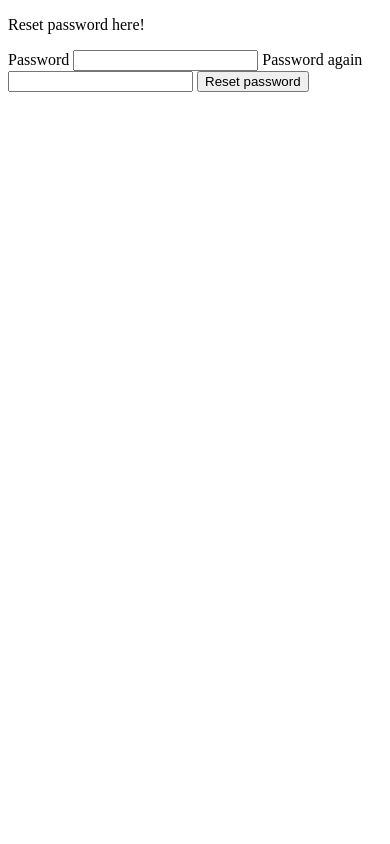
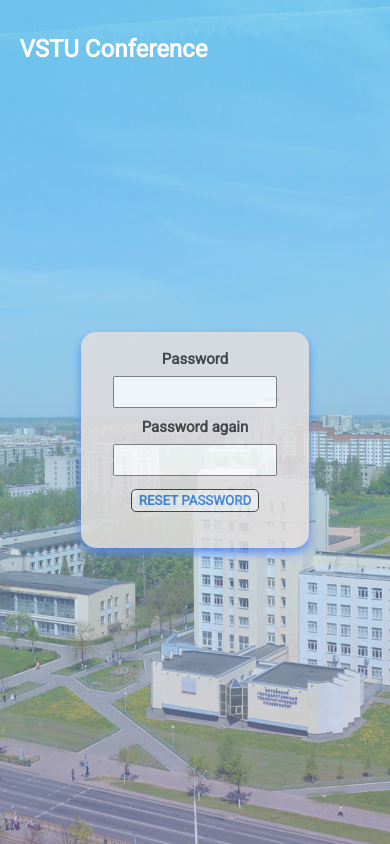
Before and after one commit to tragislav/Conference-VSTU, a website: page src/ResetPassword/resetPassword.html in a window 390 px wide. Drawn offline with Linux system fonts and the light colour scheme.

Commit message:
adapt reset page

```diff
--- a/src/ResetPassword/resetPassword.css
+++ b/src/ResetPassword/resetPassword.css
@@ -0,0 +1,352 @@
+body {
+    margin: 0;
+    font-family: 'Roboto', sans-serif;
+    font-size: 15px;
+    color: #333;
+    line-height: 1.6;
+    -webkit-font-smoothing: antialiased;
+}
+
+*,
+*:before,
+*:after {
+    box-sizing: border-box;
+}
+
+h1,h2,h3,h4,h5,h6 {
+    margin: 0;
+}
+
+.container {
+    width: 100%;
+    max-width: 1200px;
+    margin: 0 auto;
+    padding: 0 5%;
+}
+
+.header{
+    width: 100%;
+    height: 100px;
+    padding-top: 30px;
+
+    position: absolute;
+    top: 0;
+    left: 0;
+    z-index: 1000;
+}
+
+.header__inner {
+    display: flex;
+}
+
+.header__logo{
+    font-size: 30px;
+    font-weight: 700;
+    color: #fff;
+}
+
+.intro{
+    display: flex;
+    flex-direction: column;
+    justify-content: center;
+    height: 100vh;
+    background: url("../img/img.jpg") center no-repeat;
+    background-size: cover;
+}
+
+.reset {
+    display: flex;
+    flex-direction: column;
+    width: 50%;
+    height: 100%;
+    margin: 30px auto;
+    background-color: rgb(226, 222, 222);
+    opacity: 85%;
+    box-shadow: 0 5px 10px rgb(79, 132, 245);
+    border-radius: 15px;
+}
+
+.reset__form{
+    padding: 15px 15px 0;
+    width: 50%;
+    height: 70%;
+    margin: 0 auto;
+    text-align: center;
+    line-height: 2.2;
+}
+
+.pass {
+    font-weight: 700;
+    font-size: 15px;
+    text-align: center;
+}
+
+.pass__ag {
+    font-weight: 700;
+    font-size: 15px;
+    text-align: center;
+}
+
+input[type="password"]{
+    width:100%;
+    margin-bottom: 20px;
+}
+
+button{
+    font-family: 'Roboto', sans-serif;
+    display: inline-block;
+    vertical-align: top;
+    font-weight: 600;
+    color: rgb(54, 124, 216);
+    border: 1.5px solid #333;
+    border-radius: 5px;
+    text-transform: uppercase;
+    transition-duration:0.2s ;
+    cursor: pointer;
+    margin-top: 10px;
+    padding: 7px 15px;
+    margin-right: 7px;
+}
+
+button:hover{
+    background-color: #fff;
+    color: #333;
+}
+
+button:active {
+    background-color: #8cabff;
+    transform: translateY(4px);
+    box-shadow: 0 6px #666;
+    color:#fff;
+}
+
+
+@media (max-width:3840px) and (min-width:1921px){
+
+    .header{
+        height: 500px;
+    }
+
+    .container {
+        width: 100%;
+        max-width: 3000px;
+        max-height: 900px;
+        margin: 0 auto;
+        padding: 0 180px;
+    }
+
+    .header__logo{
+        font-size: 96px;
+    }
+
+    .reset {
+        width: 55%;
+        height: 105%;
+    }
+
+    .reset__form{
+        margin-top: 5%;
+        width: 100%;
+        height: 100%;
+        padding: 0 5%;
+    }
+
+    .pass{
+        font-size: 66px;
+    }
+
+    .pass__ag{
+        font-size: 66px;
+    }
+
+    input[type="password"]{
+        width:100%;
+        font-size: 66px;
+        padding: 2% 3%;
+        margin-bottom: 4%;
+    }
+
+    button{
+        font-size: 66px;
+        margin-top: 10px;
+        padding: 2% 3%;
+        margin-right: 7px;
+    }
+
+}
+
+@media (max-width:1920px) and (min-width:1600px){
+
+    .header{
+        height: 300px;
+    }
+
+    .container {
+        width: 100%;
+        max-width: 1800px;
+        max-height: 700px;
+        margin: 0 auto;
+        padding: 0 150px;
+    }
+
+    .header__logo{
+        font-size: 46px;
+    }
+
+    .reset {
+        width: 55%;
+        height: 90%;
+    }
+
+    .reset__form{
+        margin-top: 5%;
+        width: 100%;
+        height: 100%;
+        padding: 0 5%;
+    }
+
+    .pass{
+        font-size: 25px;
+    }
+
+    .pass__ag{
+        font-size: 25px;
+    }
+
+    input[type="password"]{
+        width:100%;
+        font-size: 20px;
+        padding: 2% 3%;
+        margin-bottom: 4%;
+    }
+
+    button{
+        padding: 2% 4%;
+        font-weight: 600;
+        margin: 10px 0 0 ;
+    }
+
+}
+
+@media (max-width: 991px){
+
+    .header__logo{
+        font-size: 28px;
+    }
+
+    .reset {
+        width: 55%;
+        height: 90%;
+    }
+
+    .reset__form{
+        margin-top: 5%;
+        width: 100%;
+        height: 100%;
+        padding: 0 5%;
+    }
+
+    input[type="password"]{
+        margin-bottom: 0;
+        width:80%;
+        font-size: 22px;
+    }
+
+    button{
+        padding: 2% 4%;
+        font-weight: 600;
+        margin: 10px 0 0 ;
+    }
+
+}
+
+@media (max-width: 767px){
+
+    .header__logo{
+        font-size: 26px;
+    }
+
+    .reset {
+        width: 65%;
+        height: 90%;
+    }
+
+    .reset__form{
+        margin-top: 5%;
+        width: 100%;
+        height: 100%;
+        padding: 0 5%;
+    }
+
+    input[type="password"]{
+        margin-bottom: 0;
+        width:80%;
+        font-size: 22px;
+    }
+
+    button{
+        padding: 3px 7px;
+        font-weight: 600;
+        margin: 10px 0 0 ;
+    }
+
+}
+
+@media (max-width: 575px){
+
+    .header__logo{
+        font-size: 24px;
+    }
+
+    .reset {
+        width: 65%;
+        height: 90%;
+    }
+
+    .reset__form{
+        width: 100%;
+        height: 100%;
+        padding: 0 5%;
+    }
+
+    input[type="password"]{
+        margin-bottom: 0;
+        width:80%;
+    }
+
+    button{
+        padding: 3px 7px;
+        font-weight: 600;
+        margin: 10px 0 0 ;
+    }
+
+}
+
+@media (max-width: 341px){
+
+    .header__logo{
+        font-size: 20px;
+    }
+
+    .reset {
+        width: 75%;
+        height: 90%;
+    }
+
+    .reset__form{
+        width: 100%;
+        height: 100%;
+    }
+
+    input[type="password"]{
+        margin-bottom: 0;
+        width:80%;
+    }
+
+    button{
+        padding: 3px 7px;
+        font-weight: 600;
+        margin: 10px 0 0 ;
+    }
+
+}
--- a/src/ResetPassword/resetPassword.html
+++ b/src/ResetPassword/resetPassword.html
@@ -4,18 +4,42 @@
     <meta charset="UTF-8">
     <meta http-equiv="X-UA-Compatible" content="IE=edge">
     <meta name="viewport" content="width=device-width, initial-scale=1.0">
+    <link href="resetPassword.css" rel="stylesheet">
+    <link rel="preconnect" href="https://fonts.gstatic.com">
+    <link href="https://fonts.googleapis.com/css2?family=Roboto&display=swap" rel="stylesheet">
     <title>VSTU Conference</title>
 </head>
+
 <body>
-    <p>Reset password here!</p>
 
+<header class="header">
+    <div class="container">
+        <div class="header__inner">
+            <div class="header__logo">VSTU Conference</div>
+        </div>
+    </div>
+</header>
+
+
+<div class="intro">
+    <div class="container">
+        <div class="reset">
+            <div class="reset__form">
                 <form class="resetForm">
+                    <div class="pass">
                         <label for="password">Password</label>
+                    </div>
                     <input type="password" name="password" class="firstInput">
+                    <div class="pass__ag">
                         <label for="password">Password again</label>
+                    </div>
                     <input type="password" name="passwordAgain" class="secondInput">
                     <button>Reset password</button>
                 </form>
+            </div>
+        </div>
+    </div>
+</div>
 
     <script src="../static.js"></script>
     <script src="resetPassword.js"></script>
```
Lines whose indentation alone changed are shown as unchanged.
